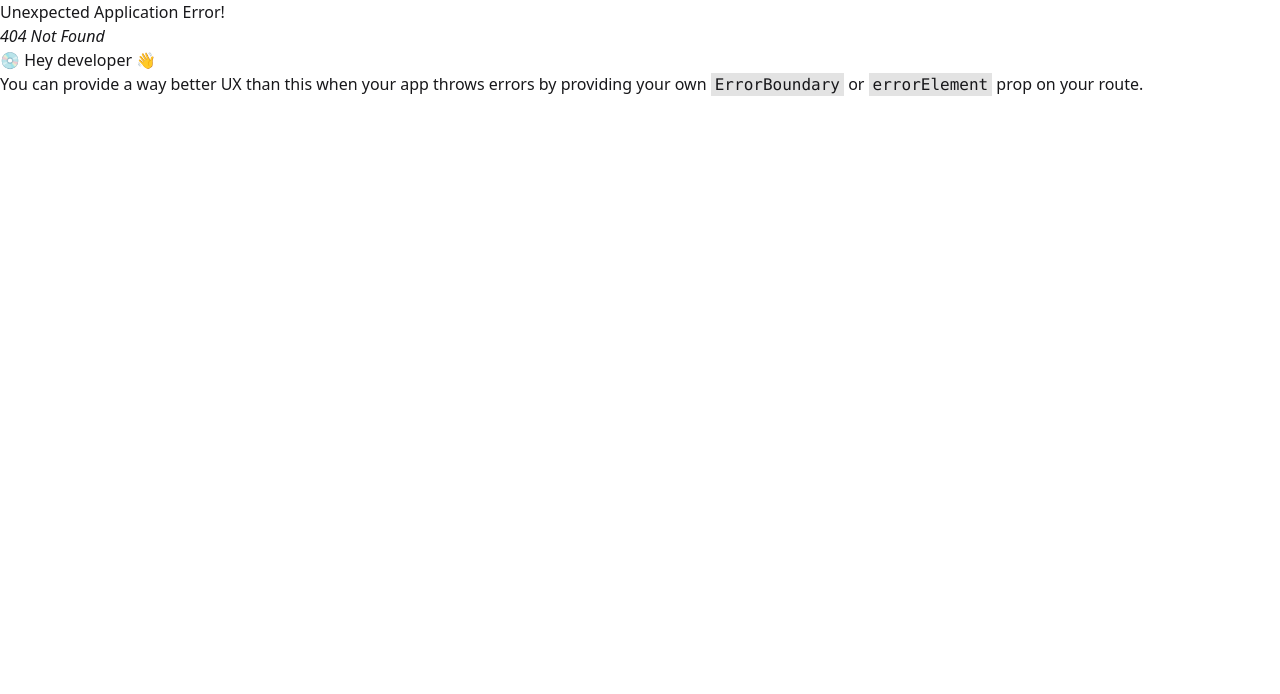
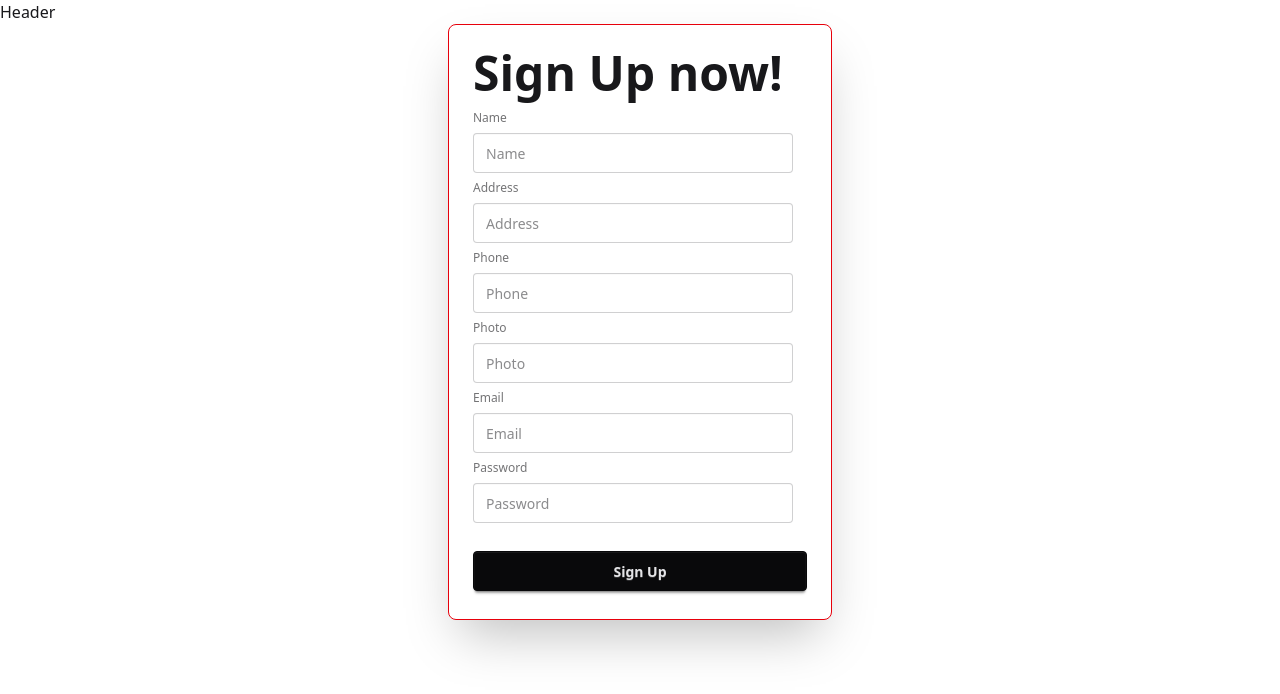
Before and after one commit to questcoderull/coffee-store-client, a React (Vite) app: page /signup in a window 1280 px wide. Before the commit this address had no page. Shown: the top 694 px of the page. Built offline with nearby package versions, Linux system fonts and the light colour scheme.

Commit message:
added AuthContext provider and signUP with firebase and store userProfile to db

```diff
--- a/package.json
+++ b/package.json
@@ -11,6 +11,7 @@
   },
   "dependencies": {
     "@tailwindcss/vite": "^4.1.8",
+    "firebase": "^11.9.0",
     "react": "^19.1.0",
     "react-dom": "^19.1.0",
     "react-router": "^7.6.1",
--- /dev/null
+++ b/src/Components/SignIn.jsx
@@ -0,0 +1,23 @@
+import React from "react";
+
+const SignIn = () => {
+  return (
+    <div className="card bg-base-100 w-full max-w-sm shrink-0 shadow-2xl">
+      <div className="card-body">
+        <h1 className="text-5xl font-bold">SignIn now!</h1>
+        <fieldset className="fieldset">
+          <label className="label">Email</label>
+          <input type="email" className="input" placeholder="Email" />
+          <label className="label">Password</label>
+          <input type="password" className="input" placeholder="Password" />
+          <div>
+            <a className="link link-hover">Forgot password?</a>
+          </div>
+          <button className="btn btn-neutral mt-4">SignIn</button>
+        </fieldset>
+      </div>
+    </div>
+  );
+};
+
+export default SignIn;
--- /dev/null
+++ b/src/Components/SignUp.jsx
@@ -0,0 +1,112 @@
+import React, { use } from "react";
+import { AuthContext } from "../Context/AuthContex";
+import Swal from "sweetalert2";
+
+const SignUp = () => {
+  const { createUser } = use(AuthContext);
+  console.log(createUser);
+
+  const handleSignUp = (e) => {
+    e.preventDefault();
+    const form = e.target;
+    const formData = new FormData(form);
+
+    // it works well
+    // const newUser = Object.fromEntries(formData.entries());
+    // console.log(newUser);
+
+    // trying in another way.
+    const { email, password, ...userProfile } = Object.fromEntries(
+      formData.entries()
+    );
+
+    // const email = formData.get("email");
+    // const password = formData.get("password");
+    console.log(email, password, userProfile);
+
+    // create user in firebase,
+    createUser(email, password)
+      .then((result) => {
+        console.log(result.user);
+
+        //save profile info in the db.
+        fetch("http://localhost:5000/users", {
+          method: "POST",
+          headers: {
+            "content-type": "application/json",
+          },
+          body: JSON.stringify(userProfile),
+        })
+          .then((res) => res.json())
+          .then((data) => {
+            if (data.insertedId) {
+              Swal.fire({
+                position: "center",
+                icon: "success",
+                title: "your account created",
+                showCancelButton: false,
+                timer: 2000,
+              });
+            }
+            console.log("after profile save ", data);
+          });
+      })
+      .catch((error) => {
+        console.log(error.code);
+      });
+  };
+
+  return (
+    <div className="card bg-base-100 max-w-sm mx-auto shrink-0 shadow-2xl border border-red-600">
+      <div className="card-body">
+        <h1 className="text-5xl font-bold">Sign Up now!</h1>
+        <form onSubmit={handleSignUp} className="fieldset">
+          <label className="label">Name</label>
+          <input name="name" type="text" className="input" placeholder="Name" />
+          <label className="label">Address</label>
+          <input
+            name="address"
+            type="text"
+            className="input"
+            placeholder="Address"
+          />
+          <label className="label">Phone</label>
+          <input
+            name="phone"
+            type="number"
+            className="input"
+            placeholder="Phone"
+          />
+
+          <label className="label">Photo</label>
+          <input
+            name="photo"
+            type="text"
+            className="input"
+            placeholder="Photo"
+          />
+
+          <label className="label">Email</label>
+          <input
+            name="email"
+            type="email"
+            className="input"
+            placeholder="Email"
+          />
+
+          <label className="label">Password</label>
+          <input
+            name="password"
+            type="password"
+            className="input"
+            placeholder="Password"
+          />
+          <div></div>
+          <button className="btn btn-neutral mt-4">Sign Up</button>
+        </form>
+      </div>
+    </div>
+  );
+};
+
+export default SignUp;
--- /dev/null
+++ b/src/Context/AuthContex.jsx
@@ -0,0 +1,3 @@
+import { createContext } from "react";
+
+export const AuthContext = createContext(null);
--- /dev/null
+++ b/src/Context/AuthProvider.jsx
@@ -0,0 +1,17 @@
+import React from "react";
+import { AuthContext } from "./AuthContex";
+import { createUserWithEmailAndPassword } from "firebase/auth";
+import { auth } from "../Firebase/firebase.init";
+
+const AuthProvider = ({ children }) => {
+  const createUser = (email, password) => {
+    return createUserWithEmailAndPassword(auth, email, password);
+  };
+  const userInfo = {
+    createUser,
+  };
+
+  return <AuthContext value={userInfo}>{children}</AuthContext>;
+};
+
+export default AuthProvider;
--- /dev/null
+++ b/src/Firebase/firebase.init.js
@@ -0,0 +1,21 @@
+// Import the functions you need from the SDKs you need
+import { initializeApp } from "firebase/app";
+import { getAuth } from "firebase/auth";
+// TODO: Add SDKs for Firebase products that you want to use
+// https://firebase.google.com/docs/web/setup#available-libraries
+
+// Your web app's Firebase configuration
+const firebaseConfig = {
+  apiKey: "AIzaSyD-zOxIX63NtI5NL57g6dLKmamePZr8dCE",
+  authDomain: "coffee-store-app-64bbf.firebaseapp.com",
+  projectId: "coffee-store-app-64bbf",
+  storageBucket: "coffee-store-app-64bbf.firebasestorage.app",
+  messagingSenderId: "150105392270",
+  appId: "1:150105392270:web:5c98cedacce9394b0ff5df",
+};
+
+// Initialize Firebase
+const app = initializeApp(firebaseConfig);
+
+// Initialize Firebase Authentication and get a reference to the service
+export const auth = getAuth(app);
--- a/src/main.jsx
+++ b/src/main.jsx
@@ -9,6 +9,9 @@
 import AddCoffee from "./Components/AddCoffee.jsx";
 import UpdateCoffee from "./Components/UpdateCoffee.jsx";
 import CoffeeDetails from "./Components/CoffeeDetails.jsx";
+import SignIn from "./Components/SignIn.jsx";
+import SignUp from "./Components/SignUp.jsx";
+import AuthProvider from "./Context/AuthProvider.jsx";
 
 const router = createBrowserRouter([
   {
@@ -36,12 +39,22 @@
           fetch(`http://localhost:5000/coffees/${params.id}`),
         Component: UpdateCoffee,
       },
+      {
+        path: "/signin",
+        Component: SignIn,
+      },
+      {
+        path: "/signup",
+        Component: SignUp,
+      },
     ],
   },
 ]);
 
 createRoot(document.getElementById("root")).render(
   <StrictMode>
-    <RouterProvider router={router}></RouterProvider>
+    <AuthProvider>
+      <RouterProvider router={router}></RouterProvider>
+    </AuthProvider>
   </StrictMode>
 );
```
Also changed, not shown: 1 other file (tests, documents, lock files or other folders).
